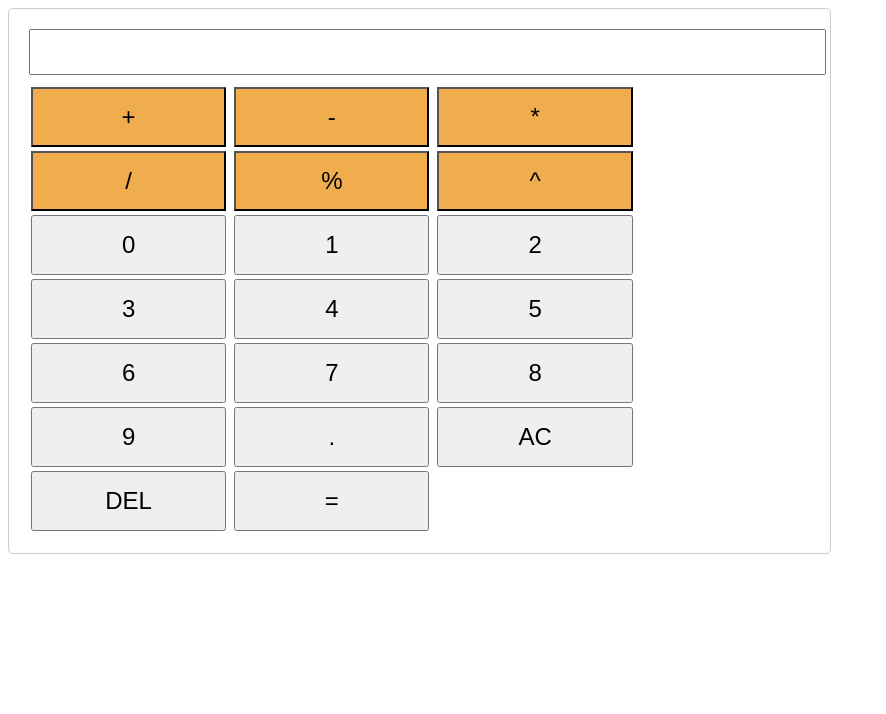
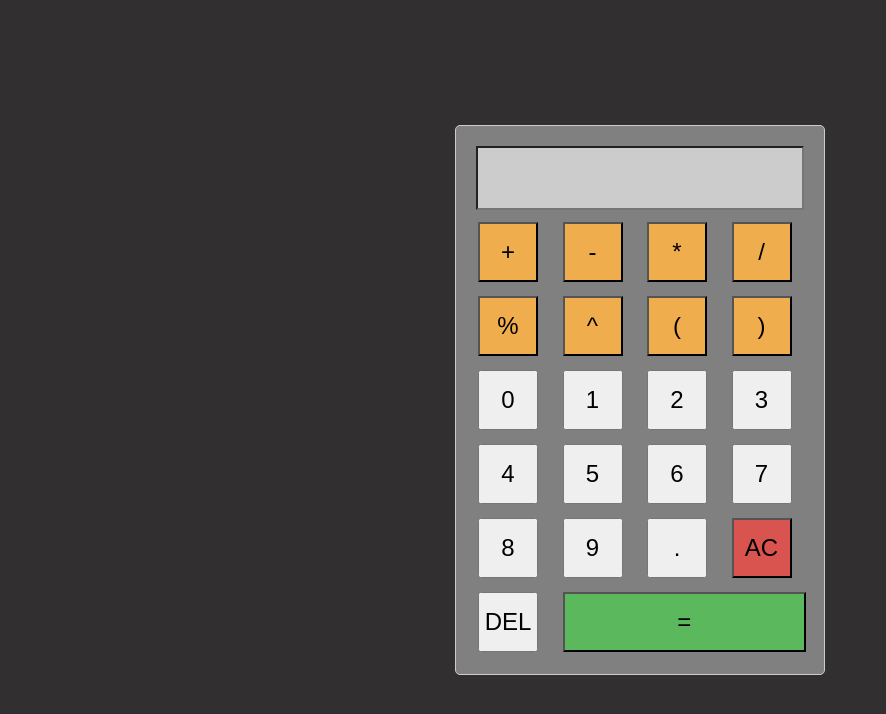
Before and after one commit to Team-Umea/v42calculator, a plain HTML site: page index.html in a window 1280 px wide. Shown: the whole page, without its empty margins (0-886 px from the left). Drawn offline with nearby package versions, Linux system fonts and the light colour scheme.

Commit message:
Calculator is working

```diff
--- a/advStyles.css
+++ b/advStyles.css
@@ -1,18 +1,39 @@
+* {
+  margin: 0;
+  padding: 0;
+  box-sizing: border-box;
+}
+
+body {
+  display: flex;
+  justify-content: center;
+  align-items: center;
+  min-height: 100vh;
+  background-color: rgb(49, 47, 47);
+}
+
 .calculator {
+  display: grid;
+  grid-template-columns: repeat(4, 1fr);
+  grid-template-rows: repeat(7, 1fr);
+  gap: 10px;
+  background-color: grey;
   border: 1px solid #ccc;
   padding: 20px;
+  height: fit-content;
   border-radius: 5px;
-  display: inline-block;
+  width: fit-content;
 }
 .display {
   width: 100%;
-  height: 40px;
-  margin-bottom: 10px;
-  padding-right: 10px;
+  padding: 7px;
   font-size: 1.5em;
+  grid-column: 1/5;
+  background-color: #ccc;
 }
-.keys button {
-  width: 25%;
+
+button {
+  width: 60px;
   height: 60px;
   font-size: 1.5em;
   margin: 2px;
@@ -20,10 +41,11 @@
 .btn-operator {
   background-color: #f0ad4e;
 }
-.equal-sign {
+.btn-equals {
   background-color: #5cb85c;
-  height: 100%;
+  grid-column: 2/5;
+  width: 100%;
 }
-.all-clear {
+.btn-allClear {
   background-color: #d9534f;
 }
--- a/advancedCalc.js
+++ b/advancedCalc.js
@@ -1,34 +1,55 @@
 //!Advanced
 const display = document.querySelector(".display");
-const button = document.getElementById("btn-1");
+const buttonsAdd = document.querySelectorAll(".btn-add");
+const equals = document.querySelector(".btn-equals");
+const del = document.querySelector(".btn-delete");
+const allClear = document.querySelector(".btn-allClear");
 
-const operators = document.querySelectorAll(".btn-operator");
-const numbers = document.querySelectorAll(".btn-numbers");
+let pressed = false;
 
-const equals = document.querySelector(".btn-equals");
-
-operators.forEach((operator) => {
-  operator.addEventListener("click", function (e) {
-    addToScreen(operator.textContent);
+buttonsAdd.forEach((btn) => {
+  btn.addEventListener("click", function (e) {
+    addToScreen(btn.textContent);
+    display.focus();
   });
 });
 
-numbers.forEach((number) => {
-  number.addEventListener("click", function (e) {
-    addToScreen(number.textContent);
-  });
+del.addEventListener("click", function (e) {
+  if (display.value.length > 0) {
+    deleteChar();
+  }
+});
+
+equals.addEventListener("click", function (e) {
+  solve(display.value);
+});
+
+allClear.addEventListener("click", function (e) {
+  ac();
+});
+
+document.addEventListener("keyup", function (e) {
+  if (e.code === "Enter") {
+    solve(display.value);
+  }
 });
 
 function addToScreen(input) {
   display.value += input;
 }
 
-function equals() {
-  let num1 = document.querySelector(".display").value;
-  let num2 = math.evaluate(num1);
-  display.value = num2;
+function solve(num) {
+  try {
+    display.value = math.evaluate(num);
+  } catch (error) {
+    display.value = error;
+  }
 }
 
 function ac() {
   display.value = "";
 }
+
+function deleteChar() {
+  display.value = display.value.slice(0, -1);
+}
--- a/index.html
+++ b/index.html
@@ -2,6 +2,7 @@
 <!DOCTYPE html>
 <html lang="en">
 <head>
+  <script src="https://unpkg.com/mathjs/lib/browser/math.js"></script>
     <meta charset="UTF-8">
     <meta name="viewport" content="width=device-width, initial-scale=1.0">
     <title>advanced calculator</title>
@@ -10,32 +11,32 @@
 
     <div class="calculator">
         <input type="text" class="display"/>
-        <div class="keys">
-            <button class="btn btn-operator" >+</button>
-            <button class="btn btn-operator" >-</button>
-            <button class="btn btn-operator" >*</button>
-            <button class="btn btn-operator" >/</button>
-            <button class="btn btn-operator" >%</button>
-            <button class="btn btn-operator" >^</button>
+            <button class="btn btn-add btn-operator" >+</button>
+            <button class="btn btn-add btn-operator" >-</button>
+            <button class="btn btn-add btn-operator" >*</button>
+            <button class="btn btn-add btn-operator" >/</button>
+            <button class="btn btn-add btn-operator" >%</button>
+            <button class="btn btn-add btn-operator" >^</button>
+            <button class="btn btn-add btn-operator">(</button>
+            <button class="btn btn-add btn-operator">)</button>
 
 
-            <button class="btn btn-numbers">0</button>
-            <button class="btn btn-numbers">1</button>
-            <button class="btn btn-numbers">2</button>
-            <button class="btn btn-numbers">3</button>
-            <button class="btn btn-numbers">4</button>
-            <button class="btn btn-numbers">5</button>
-            <button class="btn btn-numbers">6</button>
-            <button class="btn btn-numbers">7</button>
-            <button class="btn btn-numbers">8</button>
-            <button class="btn btn-numbers">9</button>
+            <button class="btn btn-add btn-number">0</button>
+            <button class="btn btn-add btn-number">1</button>
+            <button class="btn btn-add btn-number">2</button>
+            <button class="btn btn-add btn-number">3</button>
+            <button class="btn btn-add btn-number">4</button>
+            <button class="btn btn-add btn-number">5</button>
+            <button class="btn btn-add btn-number">6</button>
+            <button class="btn btn-add btn-number">7</button>
+            <button class="btn btn-add btn-number">8</button>
+            <button class="btn btn-add btn-number">9</button>
 
-            <button class="btn btn-decimal">.</button>
+            <button class="btn btn-add btn-decimal">.</button>
             <button class="btn btn-allClear">AC</button>
             <button class="btn btn-delete">DEL</button>
 
             <button class="btn btn-equals">=</button>
-        </div>
     </div>
     <script src="advancedCalc.js"></script>
 </body>
```
